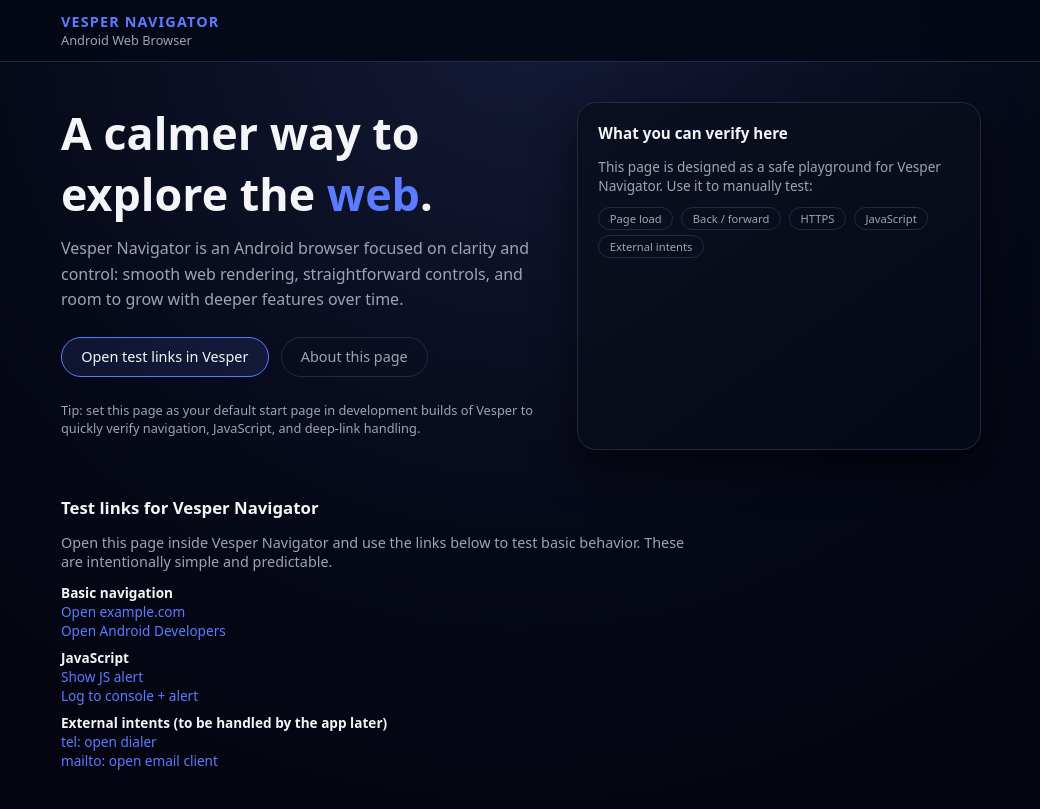
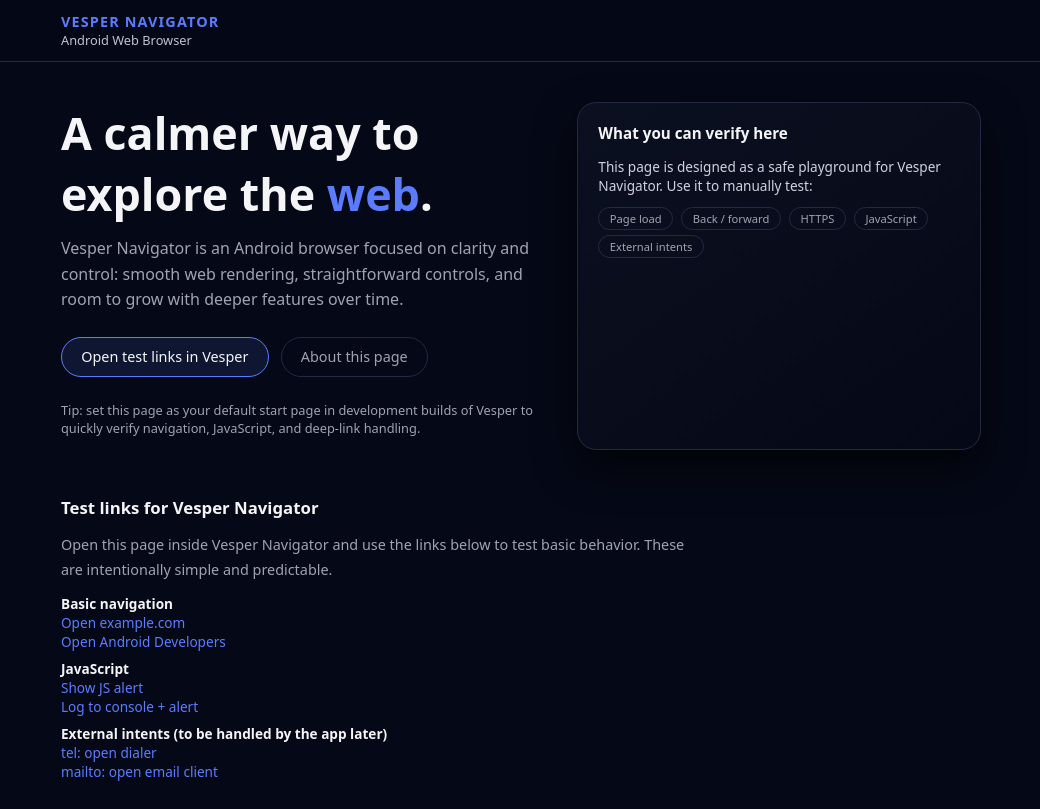
Before and after one commit to UDeedIt/Vesper-Navigator-Site, a website: page index.html in a window 1280 px wide. Shown: the top 809 px of the page, without its empty margins (119-1159 px from the left). Drawn offline with Linux system fonts and the light colour scheme.

```diff
--- a/index.html
+++ b/index.html
@@ -24,10 +24,19 @@
 
         body {
             margin: 0;
+            font-size: 16px; /* ensure readable base size */
             font-family: system-ui, -apple-system, BlinkMacSystemFont, "Segoe UI", sans-serif;
-            background: radial-gradient(circle at top, #151a38 0, #050816 45%, #02010a 100%);
+            background: #050816; /* simpler, darker solid */
             color: var(--text);
         }
+
+        /*body {*/
+        /*    margin: 0;*/
+        /*    font-family: system-ui, -apple-system, BlinkMacSystemFont, "Segoe UI", sans-serif;*/
+        /*    background: radial-gradient(circle at top, #151a38 0, #050816 45%, #02010a 100%);*/
+        /* or change #02010a to #050816 */
+        /*    color: var(--text);*/
+        /*}*/
 
         .page {
             min-height: 100vh;
@@ -63,7 +72,8 @@
 
         .tagline {
             font-size: 0.8rem;
-            color: var(--muted);
+            color: #c0c3d0;
+            /*color: var(--muted);*/
         }
 
         main {
@@ -150,7 +160,8 @@
 
         .card-text {
             font-size: 0.85rem;
-            color: var(--muted);
+            color: #d0d2e0; /* brighter than var(--muted) */
+            /*color: var(--muted);*/
             margin-bottom: 0.75rem;
         }
 
@@ -180,6 +191,7 @@
 
         .section-text {
             font-size: 0.9rem;
+            line-height: 1.7;
             color: var(--muted);
             margin-bottom: 0.75rem;
             max-width: 40rem;
```
